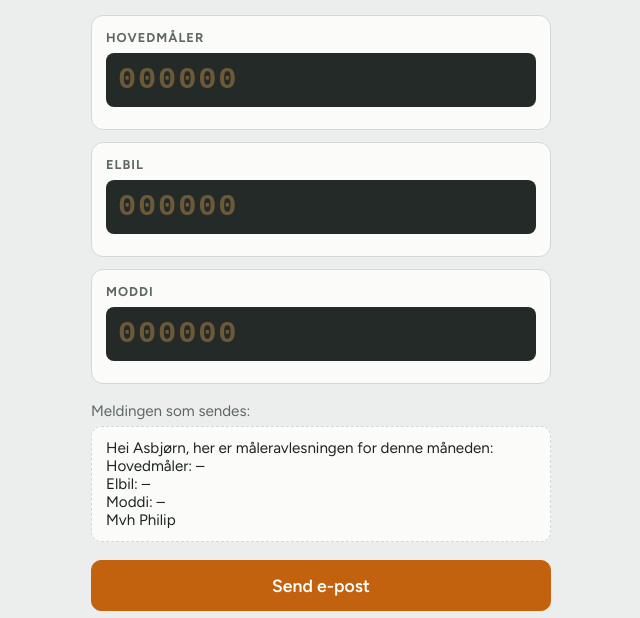
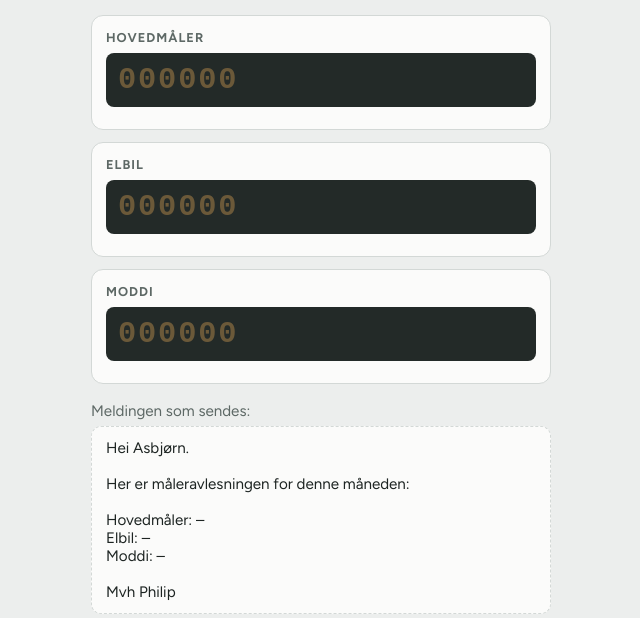
Before and after one commit to Kokla55/playground, a plain HTML site: page strom.html in a window 1280 px wide. Shown: the part 74-692 px from the top of the page, without its empty margins (319-959 px from the left). Drawn offline with Linux system fonts and the light colour scheme; a web font is replaced by a local one.

Commit message:
Ny formatering av e-posttekst med linjeskift

```diff
--- a/strom.html
+++ b/strom.html
@@ -108,7 +108,7 @@ const vals=()=>[1,2,3].map(i=>$("m"+i).value.trim());
 function text(){
   const v=vals();
   const lines=NAMES.map((n,i)=>`${n}: ${v[i]?v[i]+" kWh":"–"}`).join("\n");
-  return `Hei Asbjørn, her er måleravlesningen for denne måneden:\n${lines}\nMvh ${$("sign").value.trim()||"Philip"}`;
+  return `Hei Asbjørn.\n\nHer er måleravlesningen for denne måneden:\n\n${lines}\n\nMvh ${$("sign").value.trim()||"Philip"}`;
 }
 function render(){
   const v=vals();
```
